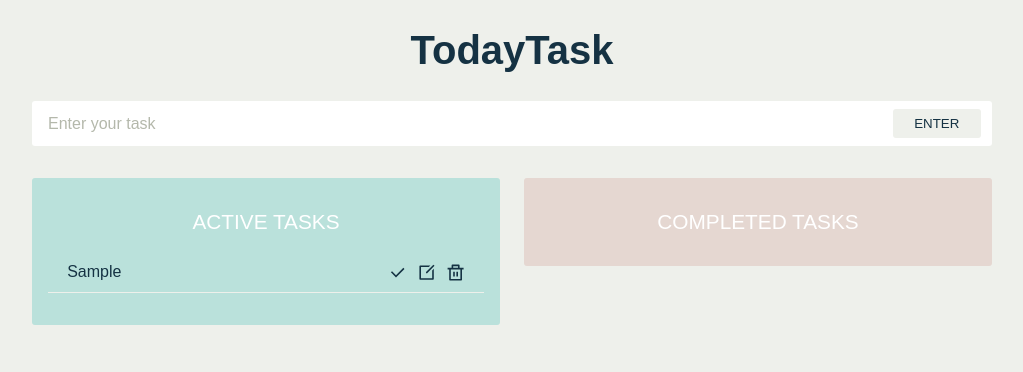
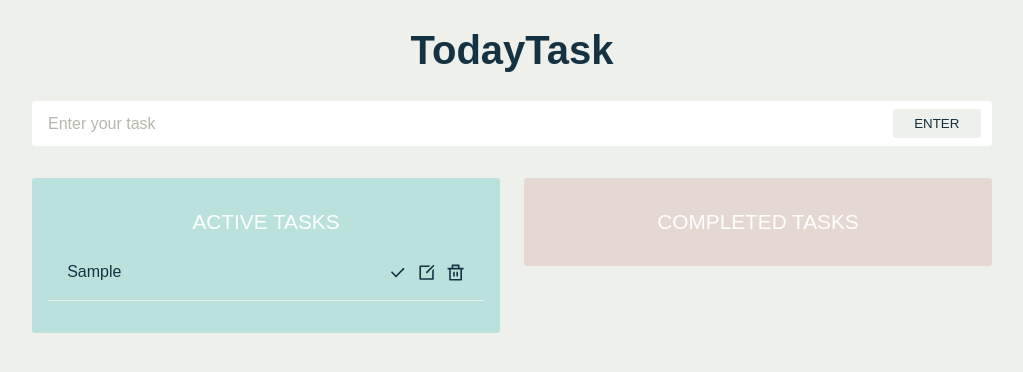
Before and after one commit to SutheeDev/TodayTask, a React (Vite) app in the folder client/: page / in a window 1280 px wide. Both pictures are taken after typing "Sample" into the empty fields and a click on the button "ENTER". Shown: the top 372 px of the page, without its empty margins (128-1151 px from the left). Built offline with nearby package versions, Linux system fonts and the light colour scheme.

Commit message:
Adjust description styles

```diff
--- a/client/src/components/SingleTask.tsx
+++ b/client/src/components/SingleTask.tsx
@@ -114,11 +114,6 @@ const SingleTask: React.FC<Props> = ({
                   </span>
                 )}
               </div>
-              {task.description && isExpanded && (
-                <div className="single__task--description">
-                  {task.description}
-                </div>
-              )}
             </div>
           )}
           <div className="icons">
@@ -143,6 +138,11 @@ const SingleTask: React.FC<Props> = ({
               <RiDeleteBinLine />
             </span>
           </div>
+          {task.description && isExpanded && (
+            <div className="single__task--description">
+              {task.description}
+            </div>
+          )}
         </form>
       )}
     </Draggable>
--- a/client/src/index.css
+++ b/client/src/index.css
@@ -202,8 +202,10 @@ body {
 /* --- SingleTask --- */
 .single__task {
   display: flex;
+  flex-wrap: wrap;
+  align-items: flex-start;
   width: 100%;
-  padding: 0.8em 1.2em 0.3em 1.2em;
+  padding: 0.8em 1.2em 0.8em 1.2em;
   margin-top: 1em;
   border-bottom: 1px solid var(--alabaster);
 }
@@ -245,8 +247,9 @@ body {
 .single__task--description {
   font-size: 0.85rem;
   color: var(--grey-500);
-  margin-top: 0.3em;
+  margin-top: 0.6em;
   white-space: pre-wrap;
+  flex-basis: 100%;
 }
 .desc-toggle {
   display: inline-flex;
```
